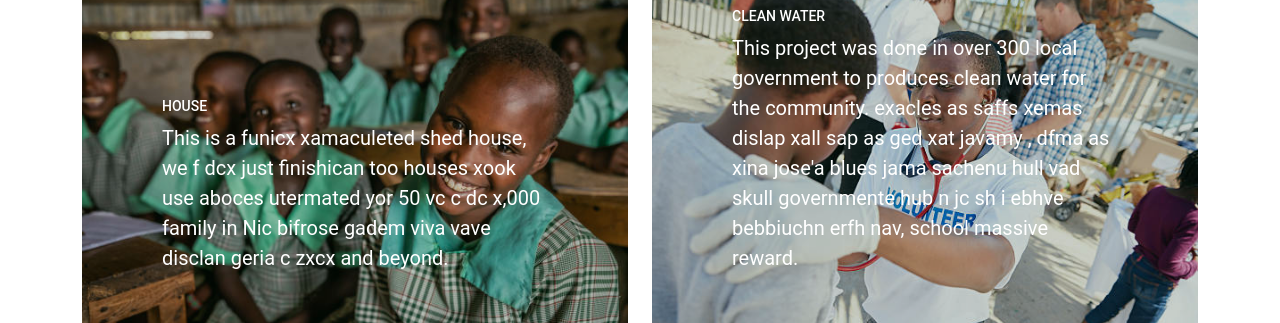
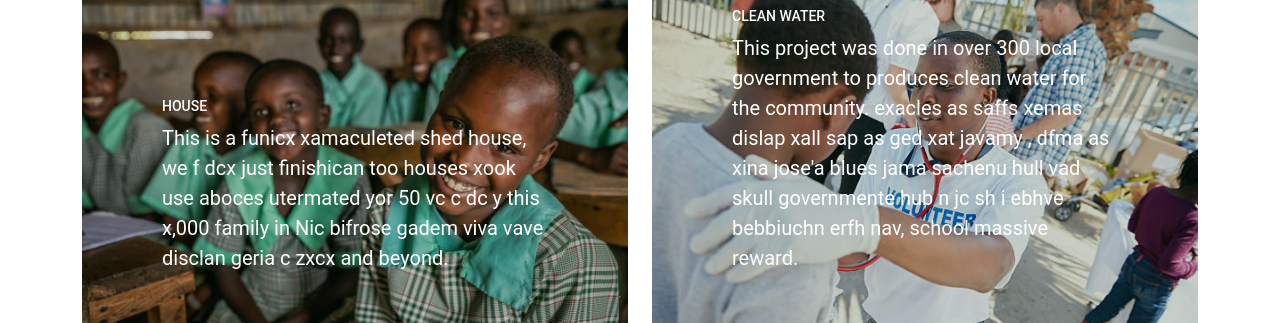
Before and after one commit to zeredogo/krypto-zone-charity, a React (Create React App) app: page / in a window 1280 px wide. Shown: the part 4340-4663 px from the top of the page. Built offline with nearby package versions, Linux system fonts and the light colour scheme.

Commit message:
updating commit

```diff
--- a/src/component/FinishedProject.jsx
+++ b/src/component/FinishedProject.jsx
@@ -56,7 +56,7 @@ const FinishedProject = () => {
                     <p className="mb-0">
                       This is a funicx xamaculeted  shed house, we f dcx just
                       finishican  too houses xook use aboces utermated
-                      yor 50 vc c  dc x,000 family
+                      yor 50 vc c  dc  y this x,000 family
                       in Nic bifrose gadem viva  vave disclan geria c zxcx and beyond.
                     </p>
                   </span>
```
